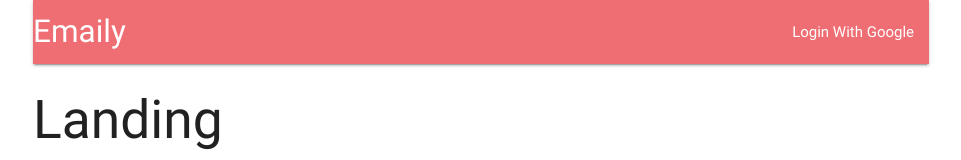
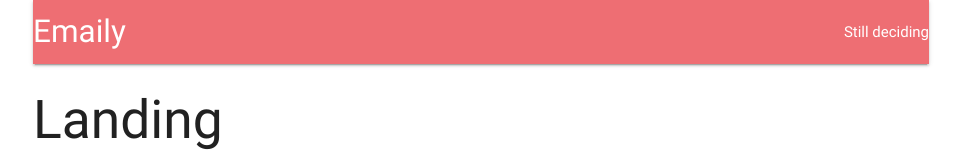
Before and after one commit to repartay/emaily-sandbox, a React (Create React App) app in the folder client/: page / in a window 1280 px wide. Shown: the top 160 px of the page, without its empty margins (159-1120 px from the left). Built offline with nearby package versions, Linux system fonts and the light colour scheme; no server answers.

Commit message:
switch statement test for header state

```diff
--- a/client/src/components/Header.js
+++ b/client/src/components/Header.js
@@ -2,16 +2,23 @@ import React, { Component } from 'react';
 import { connect } from 'react-redux';
 
 class Header extends Component {
+	renderContent() {
+		switch(this.props.auth) {
+			case null:
+				return 'Still deciding';
+			case false:
+				return 'im logged out';
+			default:
+				return 'im logged in';
+		}
+	}
 	render() {
-		console.log('this.props', this.props);
 		return (
 			<nav>
 				<div className="nav-wrapper">
 					<a className="left brand-logo">Emaily</a>
 					<ul className="right">
-						<li>
-							<a>Login With Google</a>
-						</li>
+						{this.renderContent()}
 					</ul>
 				</div>
 			</nav>
```
